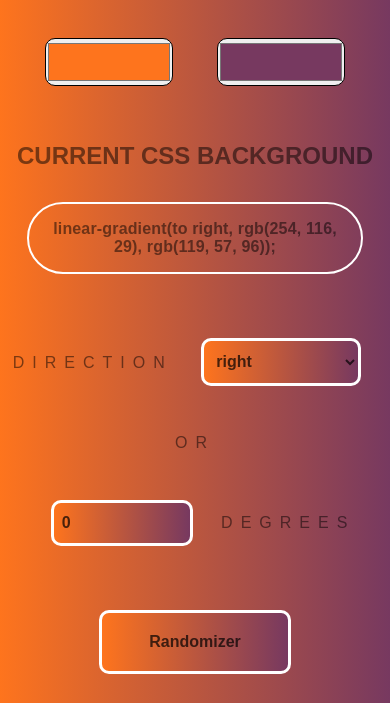
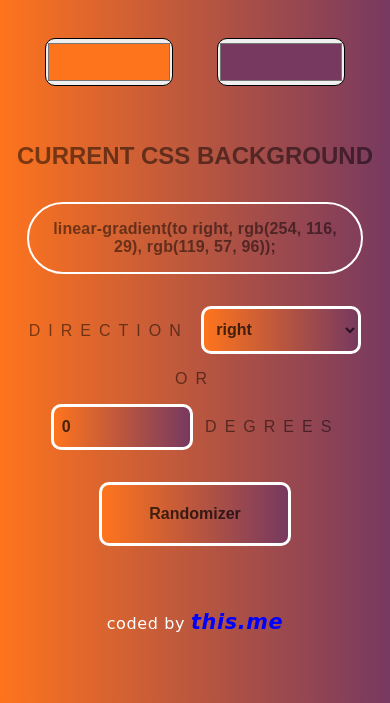
Before and after one commit to evariste1963/Gradient-Selector, a plain HTML site: page index.html in a window 390 px wide. Shown: the part 138-841 px from the top of the page. Drawn offline with Linux system fonts and the light colour scheme.

Commit message:
@media sort out

```diff
--- a/index.html
+++ b/index.html
@@ -17,6 +17,7 @@
     <input id="color2" type="color" name="color2" value="#773960" />
     <h2>Current CSS Background</h2>
     <h3></h3>
+    <div class="btns">
     <div class="buttonsDiv">
       <div class="directionDiv">
         <label id="directionLabel" for="direction">Direction</label>
@@ -42,6 +43,7 @@
     <div class="randomBtnDiv">
       <button id="randomBtn" type="button">Randomizer</button>
     </div>
+  </div>
 
     <footer>
       coded by
--- a/styles.css
+++ b/styles.css
@@ -124,11 +124,34 @@ footer {
 
   .directionDiv {
     transform: translateX(0%);
+    display: block;
+  }
+
+  #direction {
+    margin: 0;
   }
   p {
     transform: translateX(0%);
   }
   #degreesDiv {
     transform: translateX(0%);
+    display: block;
+  }
+
+  #degrees {
+    margin: 0;
+  }
+
+  .btns {
+    margin: 0;
+  }
+
+  #randomBtn {
+    margin: 2rem;
+  }
+
+  footer {
+    margin: 2rem auto;
+    padding: 0;
   }
 }
```
